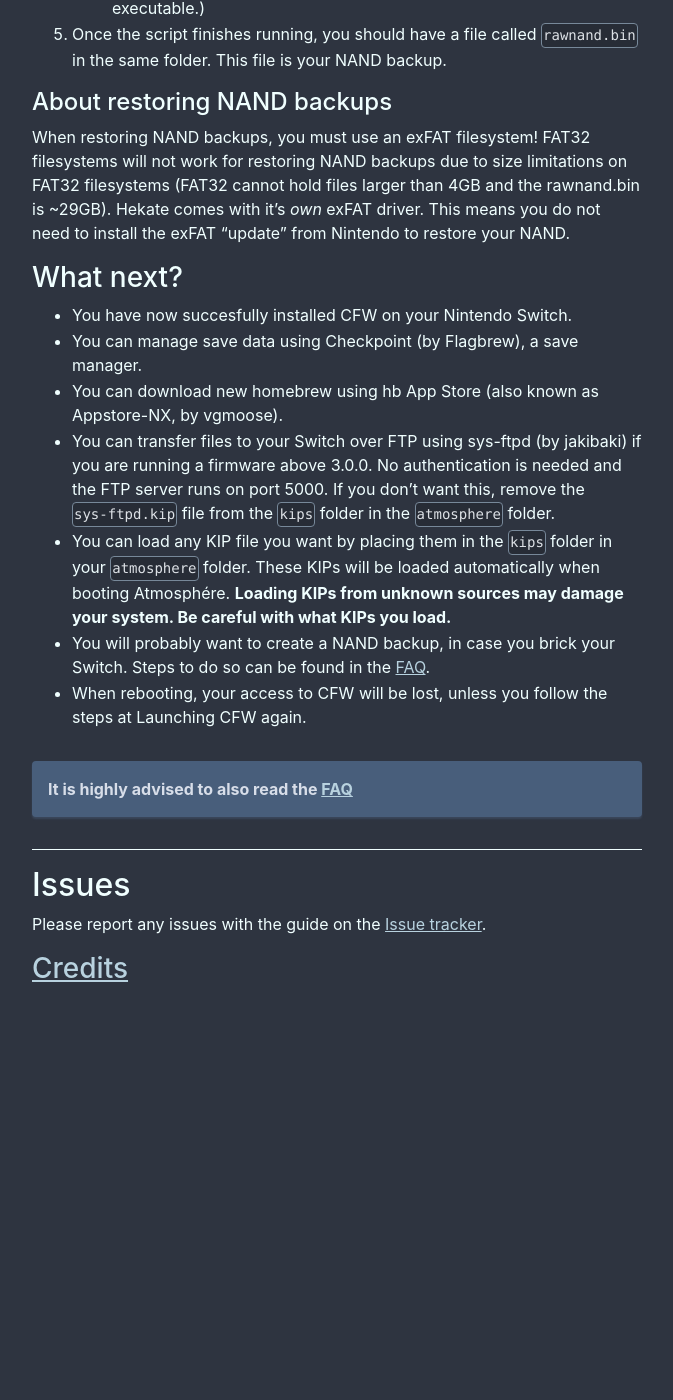
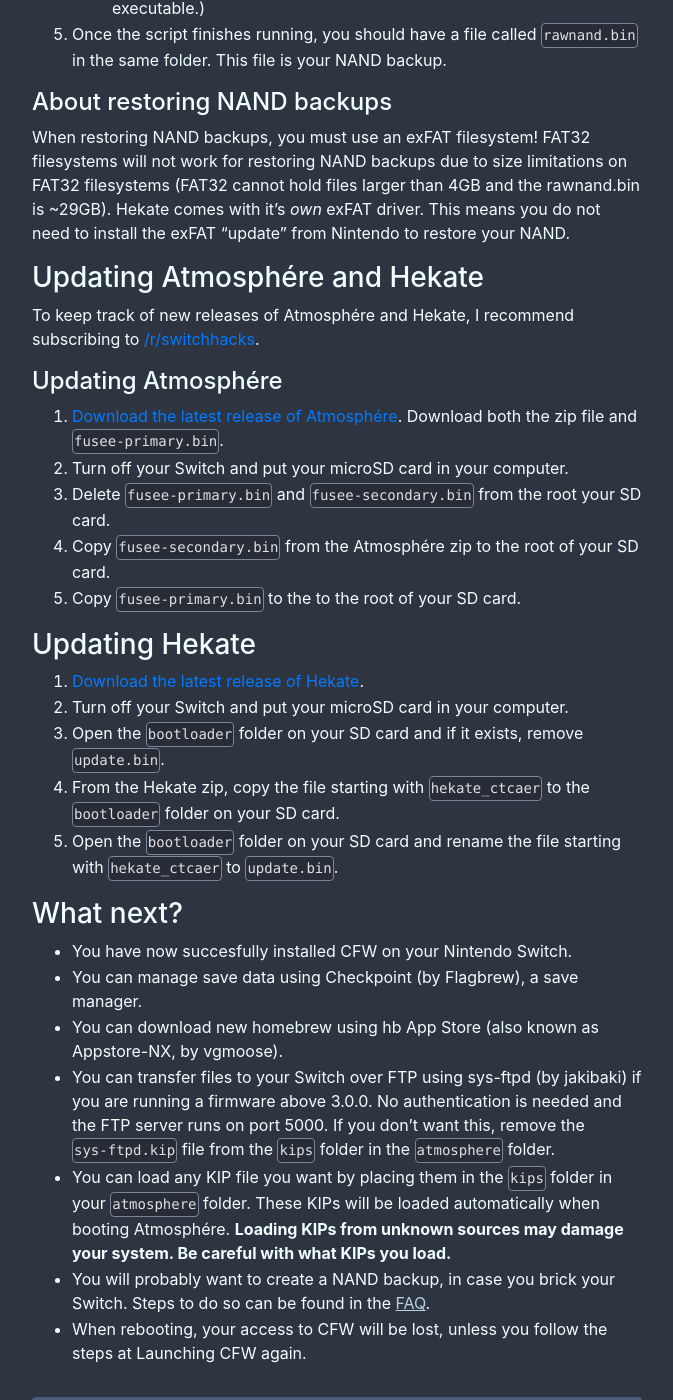
Before and after one commit to noirscape/SwitchGuideOLD, a Jekyll site: the page built from finalizing.md, in a window 1280 px wide and 1400 px high, scrolled down 1582 px. Shown: the whole window, without its empty margins (303-976 px from the left). Built offline with Jekyll 4.4.1, drawn with Linux system fonts in a browser that asks for light colours; before the commit the page ends 2576 px from its top, so only the background shows below that.

Commit message:
Updating Hekate/Atmosphere, noting version string in Settings.

```diff
--- a/finalizing.md
+++ b/finalizing.md
@@ -38,6 +38,26 @@
 
 When restoring NAND backups, you must use an exFAT filesystem! FAT32 filesystems will not work for restoring NAND backups due to size limitations on FAT32 filesystems (FAT32 cannot hold files larger than 4GB and the rawnand.bin is ~29GB). Hekate comes with it's _own_ exFAT driver. This means you do not need to install the exFAT "update" from Nintendo to restore your NAND.
 
+### Updating Atmosphére and Hekate
+
+To keep track of new releases of Atmosphére and Hekate, I recommend subscribing to [/r/switchhacks](https://reddit.com/r/switchhacks).
+
+#### Updating Atmosphére
+
+1. [Download the latest release of Atmosphére](https://github.com/Atmosphere-NX/Atmosphere/releases/latest). Download both the zip file and `fusee-primary.bin`.
+2. Turn off your Switch and put your microSD card in your computer.
+3. Delete `fusee-primary.bin` and `fusee-secondary.bin` from the root your SD card.
+4. Copy `fusee-secondary.bin` from the Atmosphére zip to the root of your SD card.
+5. Copy `fusee-primary.bin` to the to the root of your SD card.
+
+### Updating Hekate
+
+1. [Download the latest release of Hekate](https://github.com/CTCaer/hekate/releases/latest).
+2. Turn off your Switch and put your microSD card in your computer.
+3. Open the `bootloader` folder on your SD card and if it exists, remove `update.bin`.
+4. From the Hekate zip, copy the file starting with `hekate_ctcaer` to the `bootloader` folder on your SD card.
+5. Open the `bootloader` folder on your SD card and rename the file starting with `hekate_ctcaer` to `update.bin`.
+
 
 ### What next?
 
```
Also changed, not shown: launching-cfw/android.md (+2 -1 lines), launching-cfw/linux.md (+2 -1 lines), launching-cfw/windows.md (+2 -1 lines).
